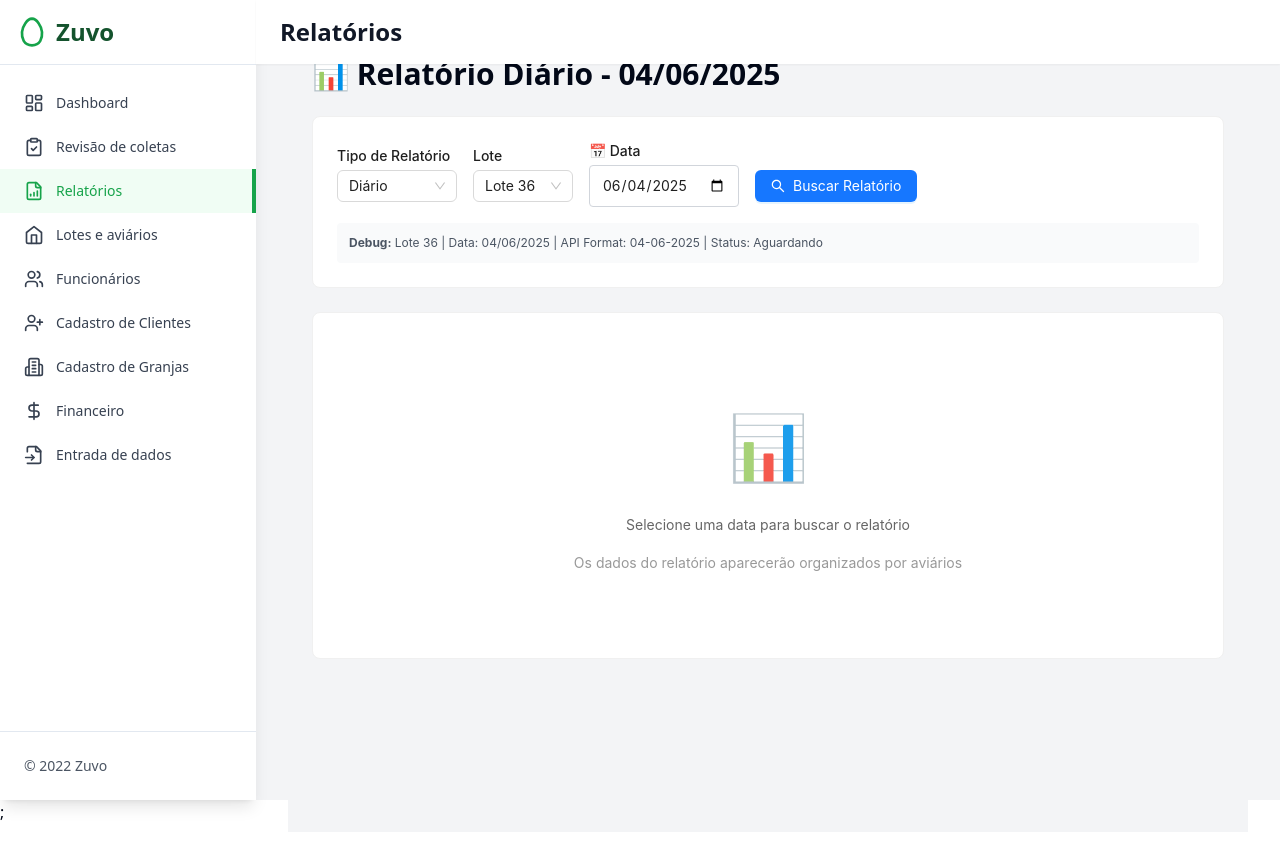
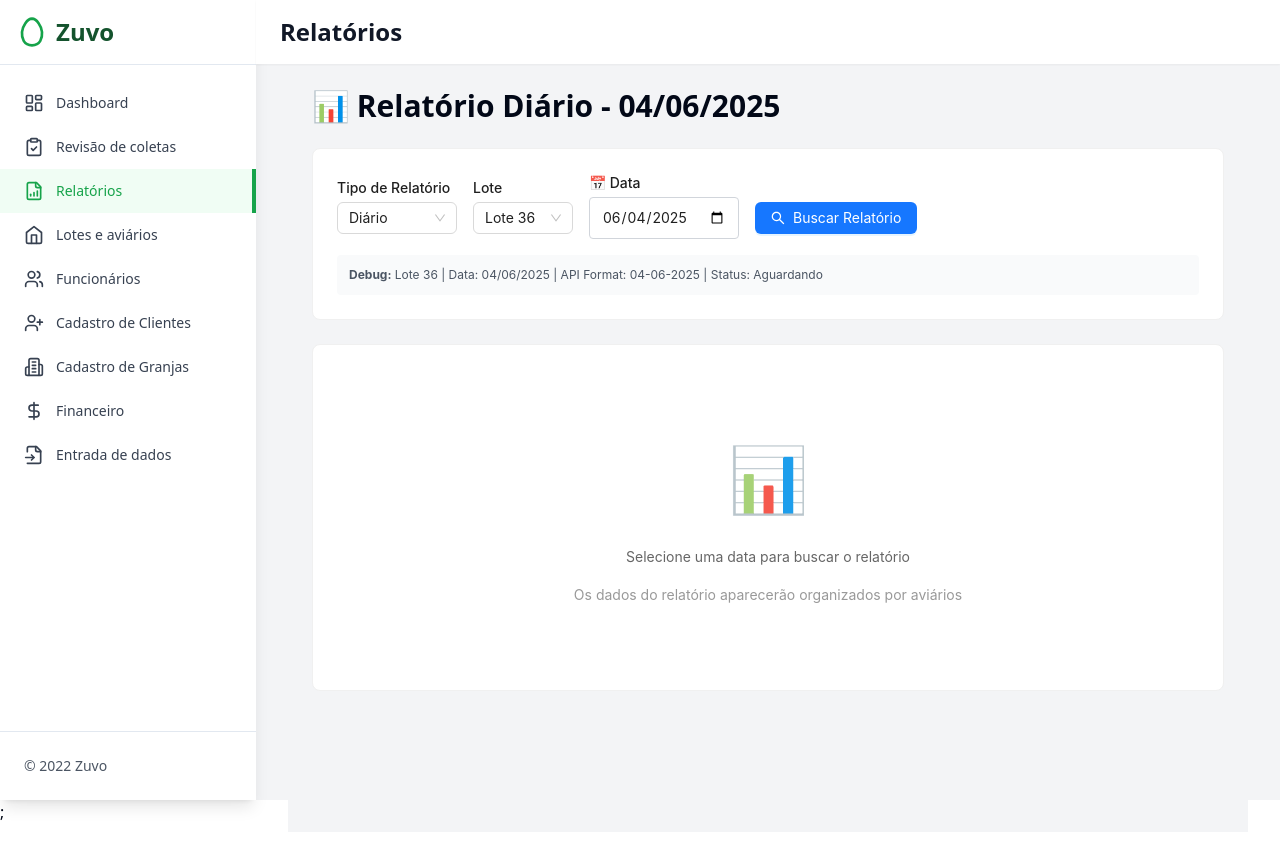
Before and after one commit to AviApp-org/FrontDesktop, a React (Vite) app in the folder project/: page /reports in a window 1280 px wide. Shown: the top 858 px of the page. Built offline with nearby package versions, Linux system fonts and the light colour scheme.

Commit message:
Design Relatório
Só abaixei o "📊 Relatório Diário" que tava no header da page, tava colado no border de cima 👍

```diff
--- a/project/src/pages/Reports.tsx
+++ b/project/src/pages/Reports.tsx
@@ -118,7 +118,7 @@ const Reports: React.FC = () => {
 
   return (
     <div className="p-6 bg-gray-100 min-h-screen">
-      <h1 className="text-3xl font-bold mb-6">
+      <h1 className="text-3xl font-bold mb-6 mt-8">
         📊 Relatório {reportType} {reportType === 'Diário' && selectedDate ? `- ${formatDateForDisplay(selectedDate)}` : ''}
       </h1>
 
```
